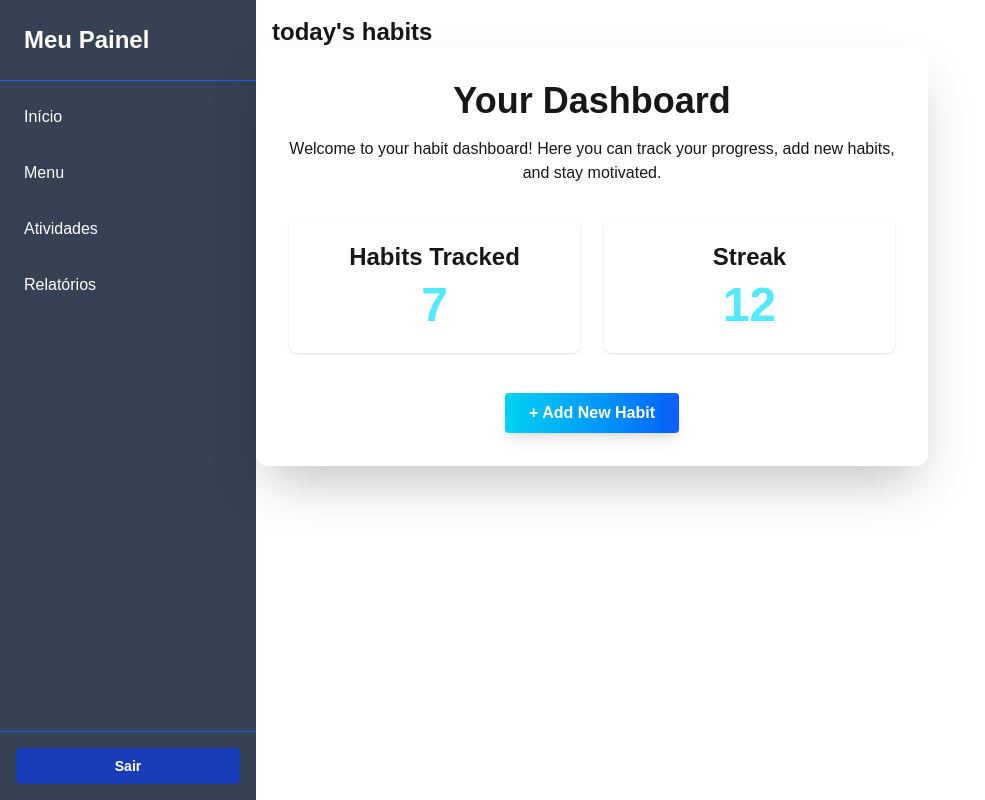
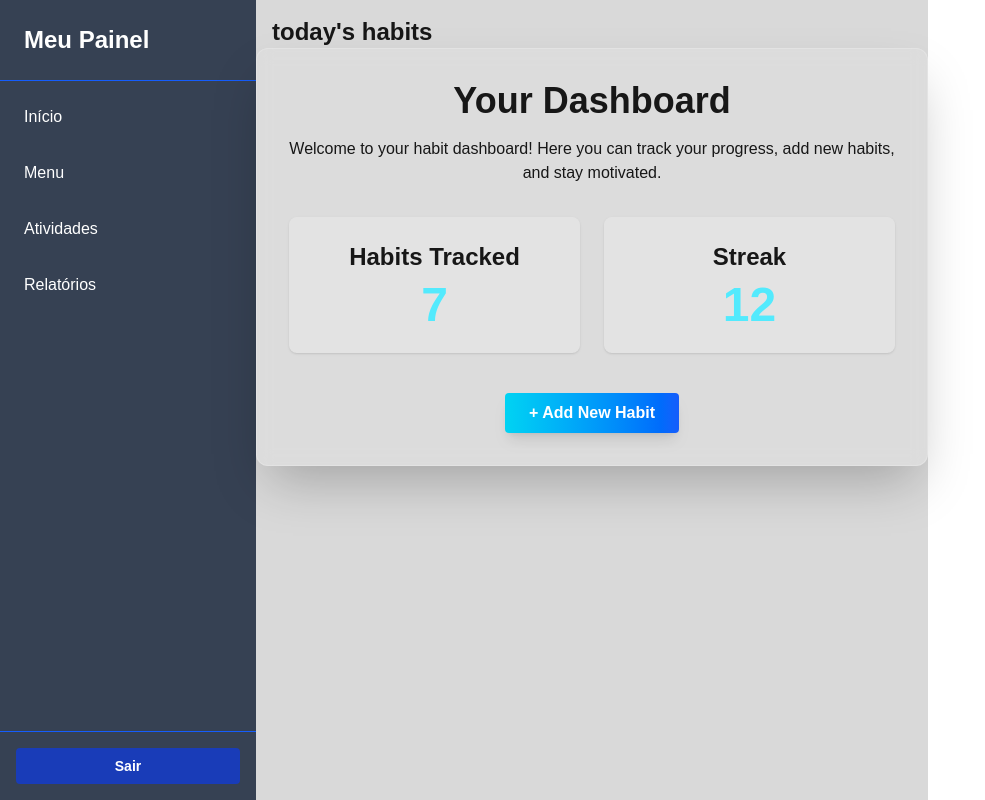
Before and after one commit to Diogojlq/habit-tracker, a Next.js app in the folder frontend/: page /dashboard in a window 1280 px wide. Shown: the whole page, without its empty margins (0-985 px from the left). Built offline with nearby package versions, Linux system fonts and the light colour scheme.

Commit message:
feat(dashboard): add custom gray to background for dashboard page

```diff
--- a/frontend/app/dashboard/page.tsx
+++ b/frontend/app/dashboard/page.tsx
@@ -9,7 +9,7 @@ export default function DashboardPage() {
   return (
     <div className="flex min-h-screen">
       <Sidebar />
-      <main>
+      <main className="bg-customGray">
           <h2 className="top-0 left-0 mt-4 ml-4 text-2xl font-bold">
             today&apos;s habits
           </h2>
```
